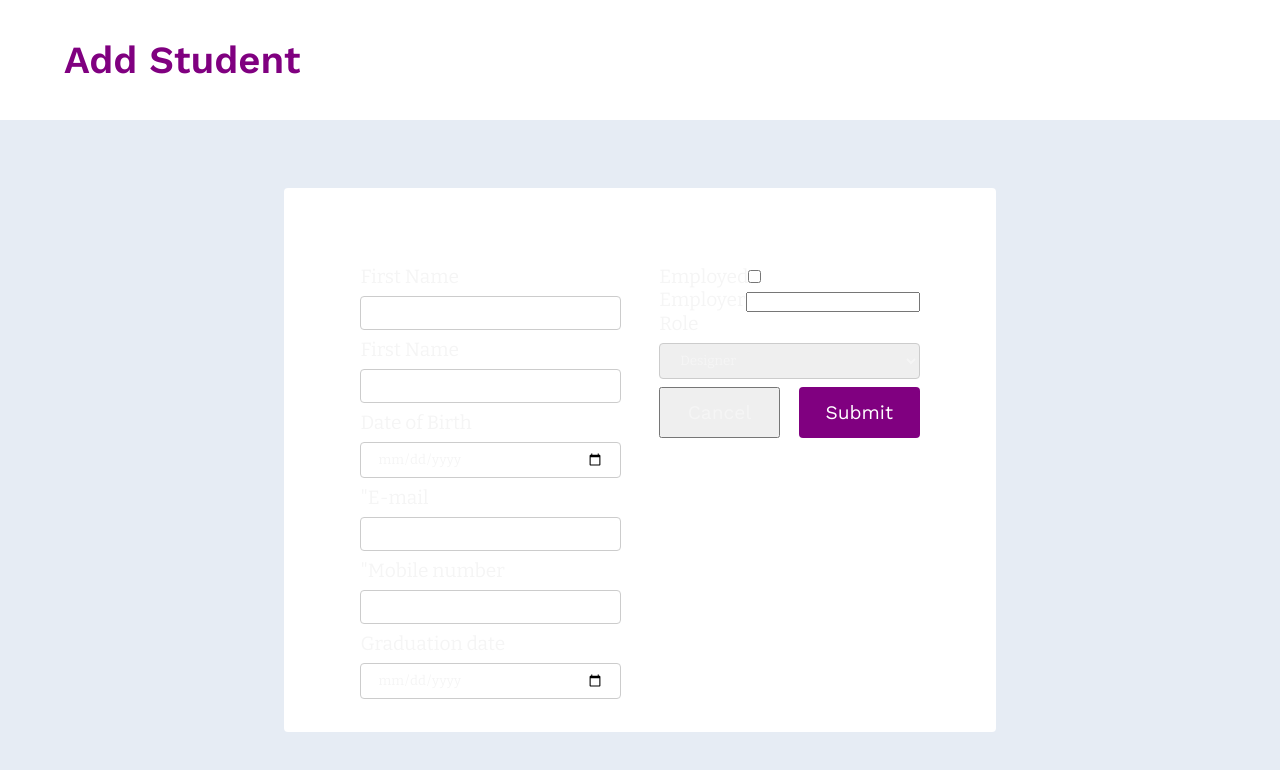
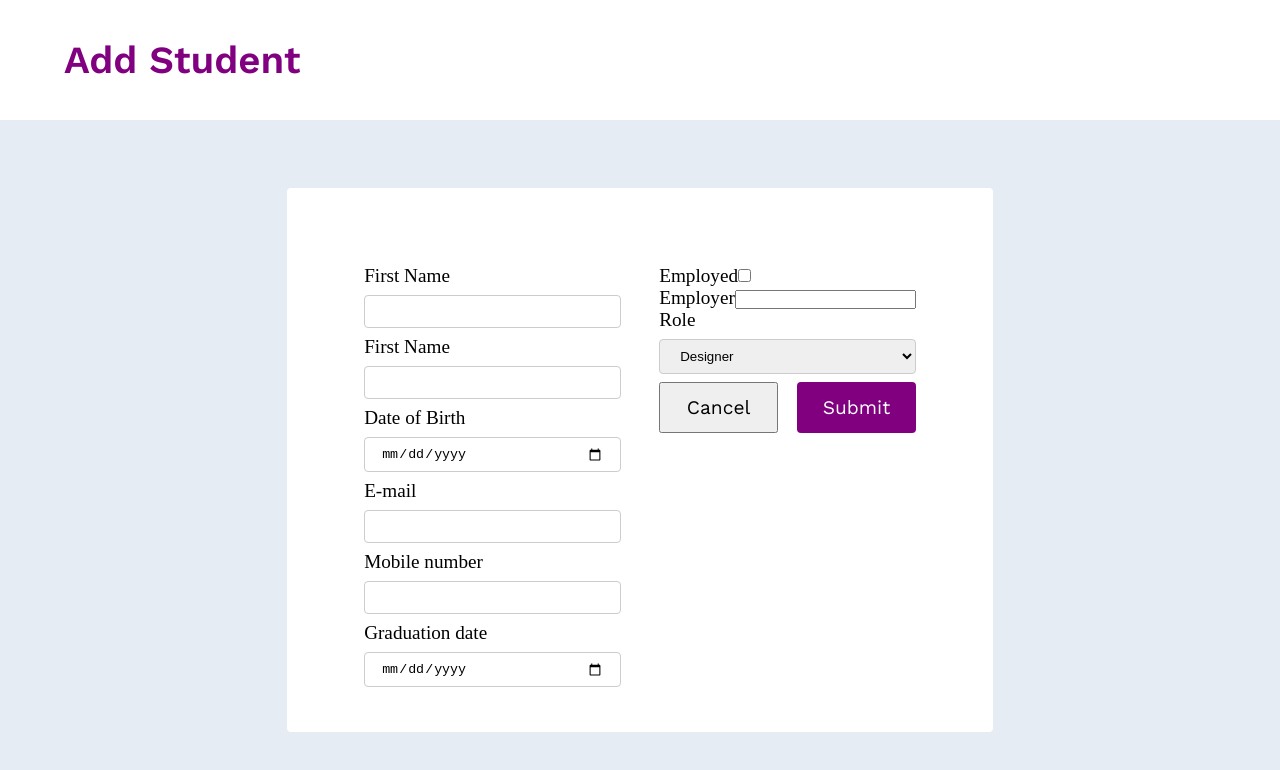
Before and after one commit to nology-tech/accenture-postcourse-nsight, a React (Create React App) app in the folder Frontend/: page /form in a window 1280 px wide. Shown: the top 770 px of the page. Built offline with nearby package versions, Linux system fonts and the light colour scheme.

Commit message:
deleting text style

```diff
--- a/Frontend/src/pages/AddForm/AddForm.tsx
+++ b/Frontend/src/pages/AddForm/AddForm.tsx
@@ -89,10 +89,10 @@ export const AddForm = () => {
                 <label htmlFor="dateOfBirth">Date of Birth</label>
                 <Field id="dateOfBirth" name="dateOfBirth" type="date" />
 
-                <label htmlFor="email">"E-mail</label>
+                <label htmlFor="email">E-mail</label>
                 <Field id="email" name="email" type="text" />
 
-                <label htmlFor="mobileNumber">"Mobile number</label>
+                <label htmlFor="mobileNumber">Mobile number</label>
                 <Field id="mobileNumber" name="mobileNumber" type="text" />
 
                 <label htmlFor="dateOfGraduation">Graduation date</label>
--- a/Frontend/src/styles/_typography.scss
+++ b/Frontend/src/styles/_typography.scss
@@ -3,11 +3,6 @@
 // here we use rem for font-size
 // rem is relative to the :root element in the dom (html tag)
 // we can manipulate the :root element's font-size at different breakpoints to scale up the font-size application-wide
-
-* {
-  font-family: "Bitter", serif;
-  color: $text-color;
-}
 
 h1,
 h2,
```
